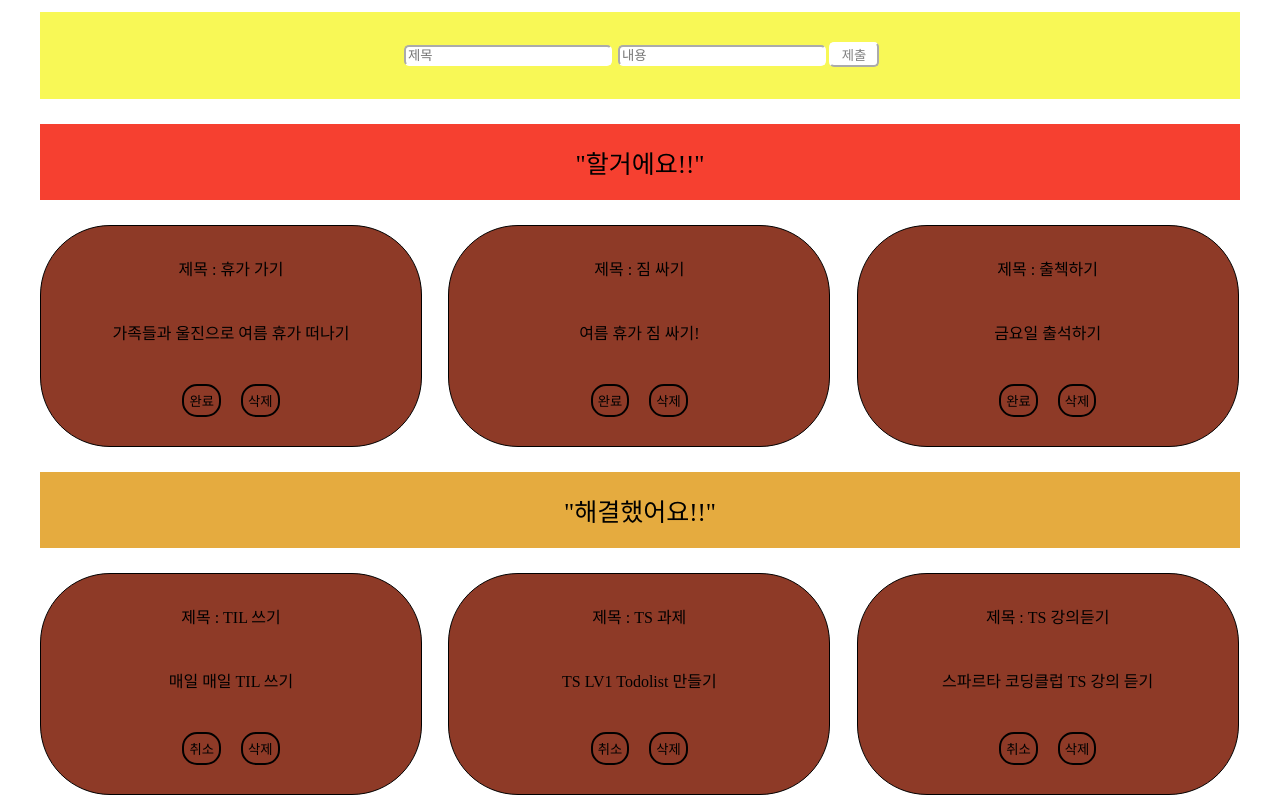
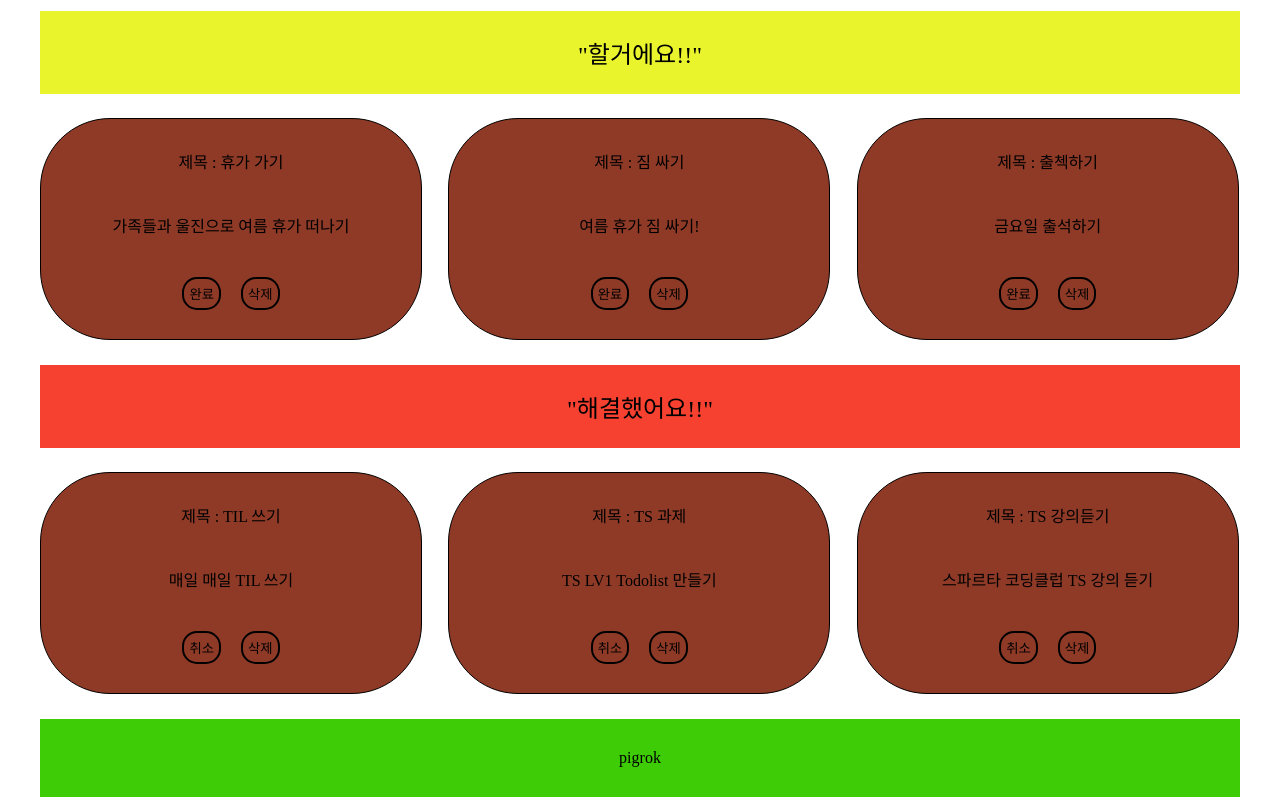
Before and after one commit to pigrok/Lv1-TS-Todolist, a React (Create React App) app: page / in a window 1280 px wide. Shown: the part 220-1020 px from the top of the page. Built offline with nearby package versions, Linux system fonts and the light colour scheme; a web font is replaced by a local one.

Commit message:
feat:add modal, logo

```diff
--- a/src/App.tsx
+++ b/src/App.tsx
@@ -57,11 +57,11 @@ const App = () => {
     <div>
       <GlobalStyle />
       <div>
-        <Header />
+        <Header todos={todos} setTodos={setTodos} />
       </div>
-      <div>
+      {/* <div>
         <Input todos={todos} setTodos={setTodos} />
-      </div>
+      </div> */}
       <div>
         <Todolist todos={todos} setTodos={setTodos} isDone={false} />
         <Todolist todos={todos} setTodos={setTodos} isDone={true} />
--- a/src/components/Footer.tsx
+++ b/src/components/Footer.tsx
@@ -3,7 +3,7 @@ import styled from "styled-components";
 const Footer = () => {
   return (
     <div>
-      <Div></Div>
+      <Div>pigrok</Div>
       <Foot>by. 맹구와 짱구</Foot>
     </div>
   );
@@ -30,4 +30,8 @@ const Foot = styled.div`
 const Div = styled.div`
   background-color: #3dcc05;
   padding: 30px 30px;
+
+  display: flex;
+  align-items: center;
+  justify-content: center;
 `;
--- a/src/components/Header.tsx
+++ b/src/components/Header.tsx
@@ -1,7 +1,32 @@
+import { useState } from "react";
 import styled from "styled-components";
+import Input from "./Input";
+import { Todo } from "../App";
 
-const Header = () => {
-  return <Head>BUGGER</Head>;
+interface InputProps {
+  todos: Todo[];
+  setTodos: React.Dispatch<React.SetStateAction<Todo[]>>;
+}
+
+const Header: React.FC<InputProps> = ({ todos, setTodos }) => {
+  const [showModal, setShowModal] = useState(false);
+
+  const toggleModal: (
+    event: React.MouseEvent<HTMLDivElement, MouseEvent>
+  ) => void = (event) => {
+    setShowModal(!showModal);
+  };
+
+  return (
+    <>
+      <Head onClick={toggleModal}>BUGGER</Head>
+      {showModal && (
+        <Modal>
+          <Input todos={todos} setTodos={setTodos} toggleModal={toggleModal} />
+        </Modal>
+      )}
+    </>
+  );
 };
 
 export default Header;
@@ -18,6 +43,19 @@ const Head = styled.div`
   font-size: 40px;
 
   border-radius: 80px 80px 0 0;
-
   margin-top: 40px;
+  cursor: pointer;
 `;
+const Modal = styled.div`
+  position: fixed;
+  display: flex;
+  justify-content: center;
+  align-items: center;
+  top: 0;
+  left: 0;
+  width: 100%;
+  height: 100%;
+  backdrop-filter: blur(5px);
+  background-color: #a3a3a356;
+  z-index: 9998;
+`;
--- a/src/components/Input.tsx
+++ b/src/components/Input.tsx
@@ -2,13 +2,15 @@ import React, { useState } from "react";
 import shortid from "shortid";
 import styled from "styled-components";
 import { Todo } from "../App";
+import mytodolist from "../image/mytodolist.png";
 
 interface InputProps {
   todos: Todo[];
   setTodos: React.Dispatch<React.SetStateAction<Todo[]>>;
+  toggleModal: (event: React.MouseEvent<HTMLDivElement, MouseEvent>) => void;
 }
 
-const Input: React.FC<InputProps> = ({ todos, setTodos }) => {
+const Input: React.FC<InputProps> = ({ todos, setTodos, toggleModal }) => {
   const [title, setTitle] = useState<string>("");
   const [contents, setContents] = useState<string>("");
 
@@ -17,7 +19,7 @@ const Input: React.FC<InputProps> = ({ todos, setTodos }) => {
     if (!title) {
       return alert("제목을 입력해주세요");
     } else if (!contents) {
-      return alert("내을 입력해주세요");
+      return alert("내용을 입력해주세요");
     }
 
     const newTodo = {
@@ -40,9 +42,10 @@ const Input: React.FC<InputProps> = ({ todos, setTodos }) => {
 
   return (
     <div>
-      {" "}
       <InputContainer>
-        <form onSubmit={onSubmitHandler}>
+        <Img src={mytodolist} />
+        <Close onClick={toggleModal}>✕</Close>
+        <Form onSubmit={onSubmitHandler}>
           <InputBox
             type="text"
             id="text"
@@ -57,8 +60,8 @@ const Input: React.FC<InputProps> = ({ todos, setTodos }) => {
             value={contents}
             onChange={onChangeContents}
           />
-          <Button type="submit">제출</Button>
-        </form>
+          <Button type="submit">저장</Button>
+        </Form>
       </InputContainer>
     </div>
   );
@@ -67,30 +70,78 @@ const Input: React.FC<InputProps> = ({ todos, setTodos }) => {
 export default Input;
 
 const InputContainer = styled.div`
+  position: relative;
   display: flex;
   align-items: center;
   justify-content: center;
+  flex-direction: column;
+
+  border-radius: 15px;
 
   padding: 30px;
 
   margin-top: 25px;
-  background-color: #f8f856;
+  background-color: #ffffff;
+
+  width: 300px;
+  height: 450px;
+`;
+
+const Close = styled.div`
+  position: absolute;
+
+  padding: 20px;
+
+  top: 0;
+  left: 0;
+
+  color: #6f6f6f;
+  cursor: pointer;
+`;
+
+const Form = styled.form`
+  display: flex;
+  align-items: center;
+  justify-content: center;
+  flex-direction: column;
+`;
+
+const Img = styled.img`
+  width: 90px;
+
+  margin-bottom: 20px;
 `;
 
 const InputBox = styled.input`
   border-radius: 5px;
   border-color: white;
 
-  margin: 3px;
+  margin: 15px;
 
+  padding: 7px;
   width: 200px;
+  height: 20px;
 `;
 
 const Button = styled.button`
-  background-color: #ffffff;
-  border-color: #ffffff;
-  border-radius: 5px;
+  border-radius: 10px;
   width: 50px;
 
-  color: gray;
+  padding: 5px;
+
+  background-color: #f58738;
+  /* border-color: white; */
+  border: none;
+  color: #ffffff;
+
+  margin: 30px 0 70px 0;
+  width: 100px;
+
+  font-weight: 600;
+
+  cursor: pointer;
+
+  &:hover {
+    background-color: #f67213;
+  }
 `;
--- a/src/components/Todolist.tsx
+++ b/src/components/Todolist.tsx
@@ -67,9 +67,9 @@ const TodoTitle = styled.p`
   justify-content: center;
   align-items: center;
 
-  background-color: #f64030;
-  padding: 20px 20px;
-  font-size: 25px;
+  background-color: #eaf42d;
+  padding: 1.5rem 1rem;
+  font-size: 1.5rem; /* 예: 루트 폰트 크기가 16px라면, 1.5rem은 24px입니다. */
 `;
 
 const DoneTitle = styled.p`
@@ -77,13 +77,13 @@ const DoneTitle = styled.p`
   justify-content: center;
   align-items: center;
 
-  background-color: #df9711cd;
-  padding: 20px 20px;
-  font-size: 25px;
+  background-color: #f64030;
+  padding: 1.5rem 1rem;
+  font-size: 1.5rem;
 `;
 const TodoWrapper = styled.div`
   display: grid;
-  grid-template-columns: repeat(3, 1fr);
+  grid-template-columns: repeat(auto-fit, minmax(250px, 1fr));
   gap: 25px;
 `;
 
```
Also changed, not shown: src/image/mytodolist.png (added).
